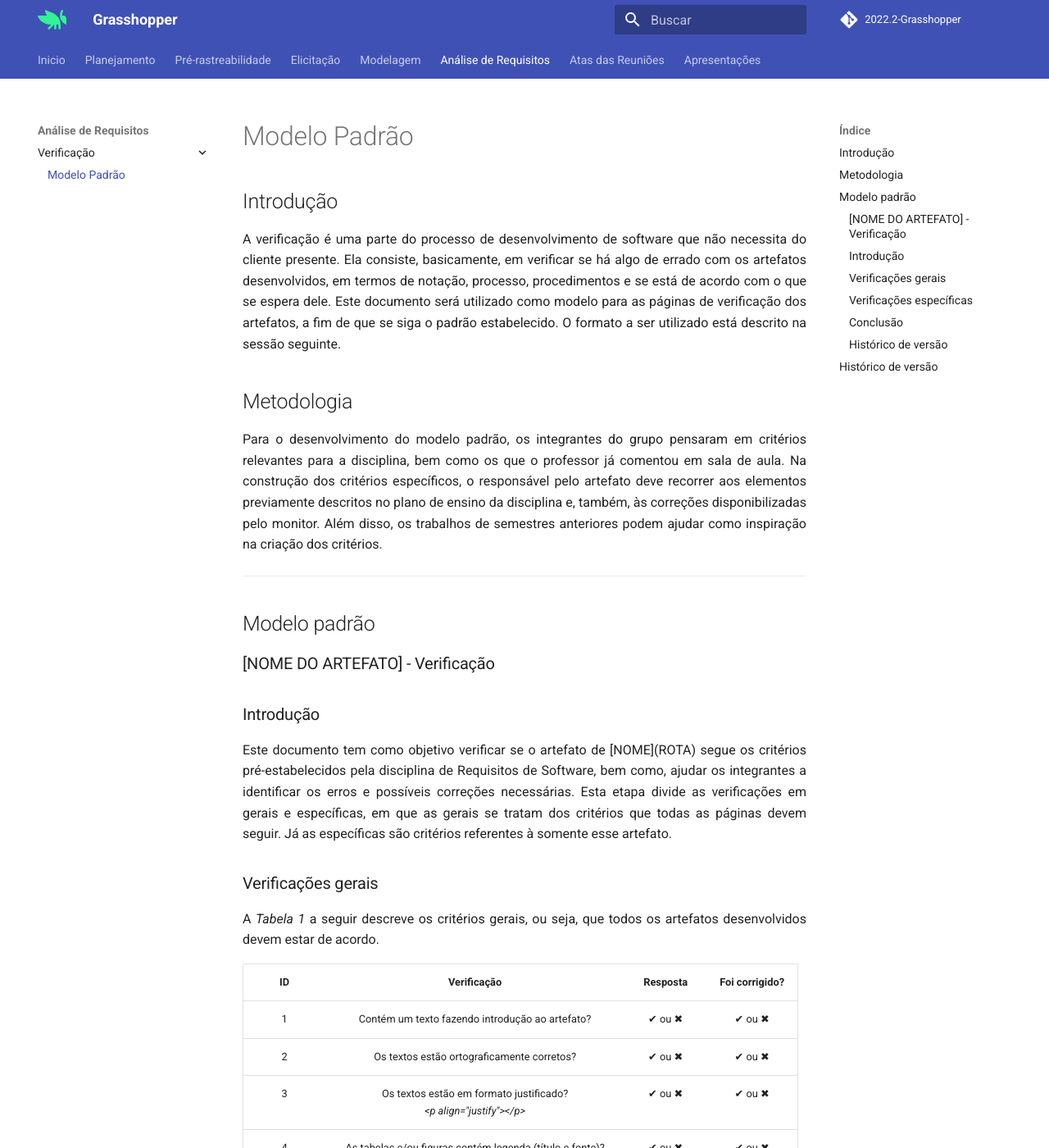
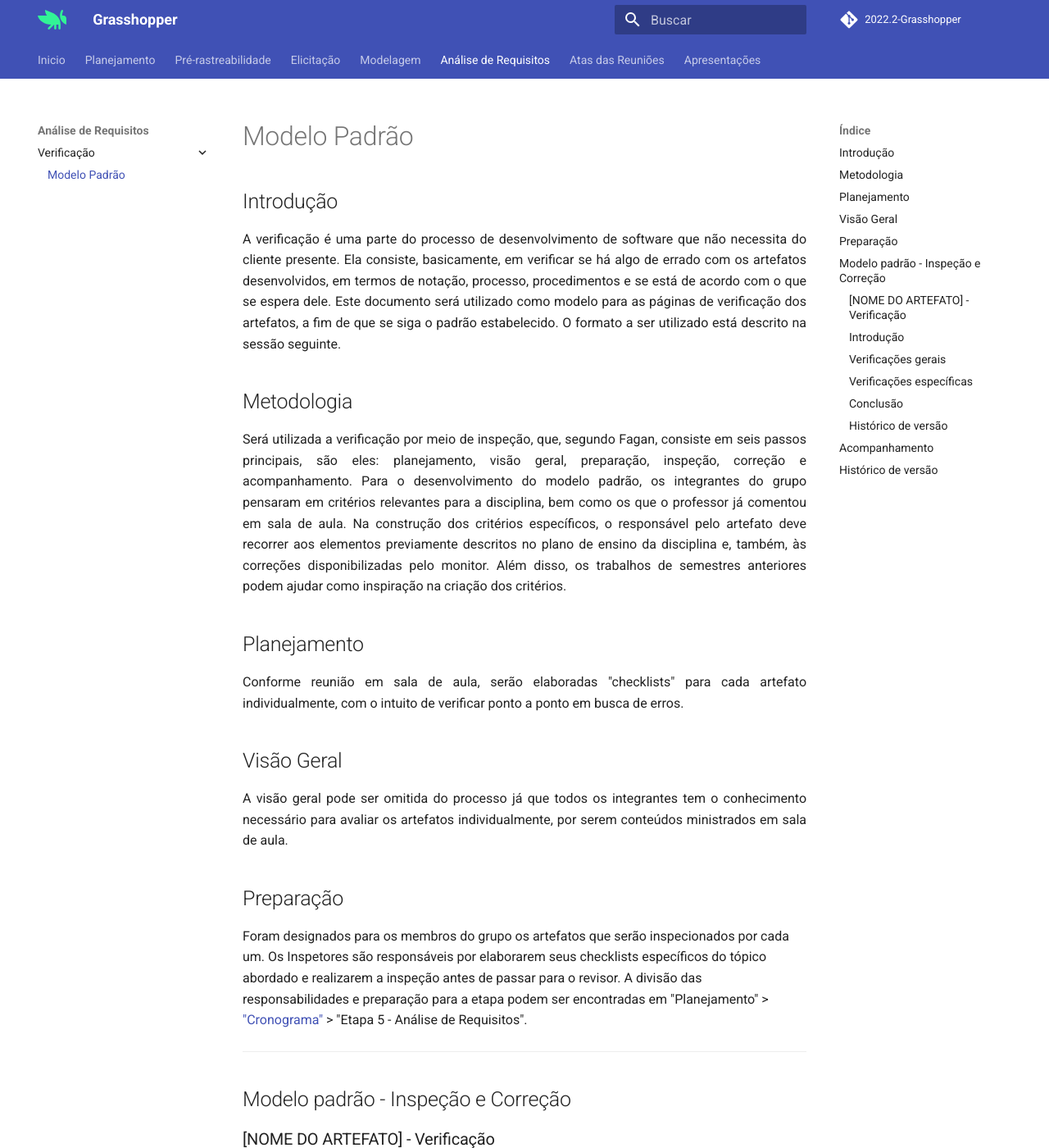
Before and after one commit to Requisitos-de-Software/2022.2-Grasshopper, an MkDocs documentation site: the page built from docs/analise-de-requisitos/verificacao/modelo-padrao.md, in a window 1280 px wide and 1400 px high. Shown: the whole window at 82% size. Built offline with MkDocs 1.6.1 and Material for MkDocs 9.7.7, drawn with Linux system fonts in a browser that asks for light colours; comment, search, counter and statistics services are not loaded; some of the changed text lies outside the part shown.

Commit message:
Melhorias na documentação
Signed-off-by: luclopesr <luclopesr@gmail.com>

```diff
--- a/docs/analise-de-requisitos/verificacao/modelo-padrao.md
+++ b/docs/analise-de-requisitos/verificacao/modelo-padrao.md
@@ -4,11 +4,20 @@
 <p align="justify">A verificação é uma parte do processo de desenvolvimento de software que não necessita do cliente presente. Ela consiste, basicamente, em verificar se há algo de errado com os artefatos desenvolvidos, em termos de notação, processo, procedimentos e se está de acordo com o que se espera dele. Este documento será utilizado como modelo para as páginas de verificação dos artefatos, a fim de que se siga o padrão estabelecido. O formato a ser utilizado está descrito na sessão seguinte.</p>
 
 ## Metodologia
-<p align="justify">Para o desenvolvimento do modelo padrão, os integrantes do grupo pensaram em critérios relevantes para a disciplina, bem como os que o professor já comentou em sala de aula. Na construção dos critérios específicos, o responsável pelo artefato deve recorrer aos elementos previamente descritos no plano de ensino da disciplina e, também, às correções disponibilizadas pelo monitor. Além disso, os trabalhos de semestres anteriores podem ajudar como inspiração na criação dos critérios.</p>
+<p align="justify">Será utilizada a verificação por meio de inspeção, que, segundo Fagan, consiste em seis passos principais, são eles: planejamento, visão geral, preparação, inspeção, correção e acompanhamento. Para o desenvolvimento do modelo padrão, os integrantes do grupo pensaram em critérios relevantes para a disciplina, bem como os que o professor já comentou em sala de aula. Na construção dos critérios específicos, o responsável pelo artefato deve recorrer aos elementos previamente descritos no plano de ensino da disciplina e, também, às correções disponibilizadas pelo monitor. Além disso, os trabalhos de semestres anteriores podem ajudar como inspiração na criação dos critérios.</p>
+
+## Planejamento
+<p align="justify">Conforme reunião em sala de aula, serão elaboradas "checklists" para cada artefato individualmente, com o intuito de verificar ponto a ponto em busca de erros.</p>
+
+## Visão Geral
+<p align="justify">A visão geral pode ser omitida do processo já que todos os integrantes tem o conhecimento necessário para avaliar os artefatos individualmente, por serem conteúdos ministrados em sala de aula.</p>
+
+## Preparação
+Foram designados para os membros do grupo os artefatos que serão inspecionados por cada um. Os Inspetores são responsáveis por elaborarem seus checklists específicos do tópico abordado e realizarem a inspeção antes de passar para o revisor. A divisão das responsabilidades e preparação para a etapa podem ser encontradas em "Planejamento" > ["Cronograma"](../../planejamento/cronograma.md) > "Etapa 5 - Análise de Requisitos".
 
 ---
 
-## Modelo padrão
+## Modelo padrão - Inspeção e Correção
 
 ### [NOME DO ARTEFATO] - Verificação
 
@@ -56,7 +65,11 @@
 
 ---
 
+## Acompanhamento
+<p align="justify">O acompanhamento tem como objetivo verificar, ao longo do tempo, se novos erros não aconteceram ao corrigir os detectados pelos checklist.</p>
+
 ## Histórico de versão
 | Versão | Data | Descrição | Autor | Revisor |
 | :----: | :--: | :-------: | :---: | :-----: |
 | 1.0 | 19/12/2022 | Criação do artefato | Lucas Lopes | Caio Vitor |
+| 1.1 | 22/12/2022 | Melhorias na documentação | Lucas Lopes | Caio Vitor |
```
